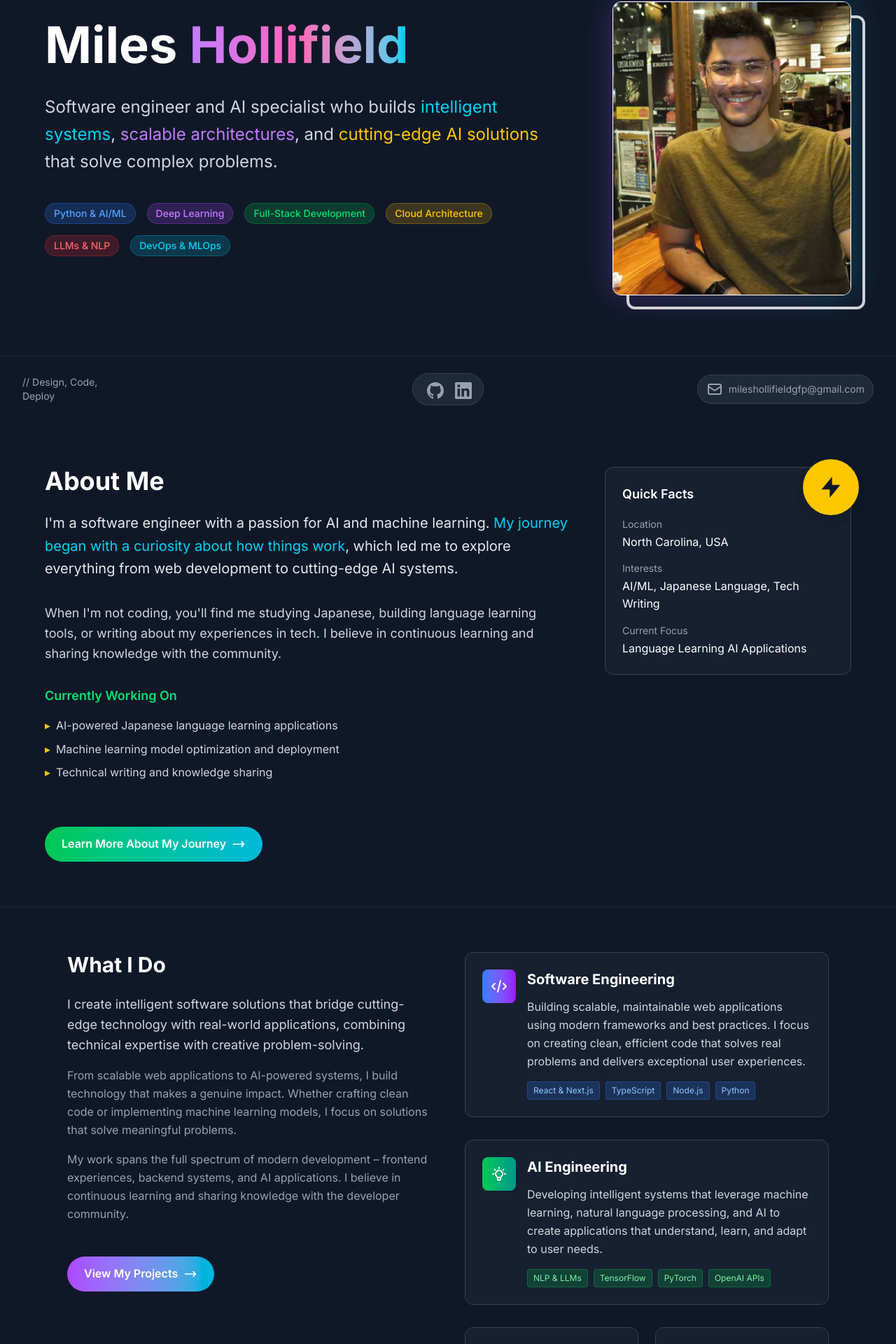
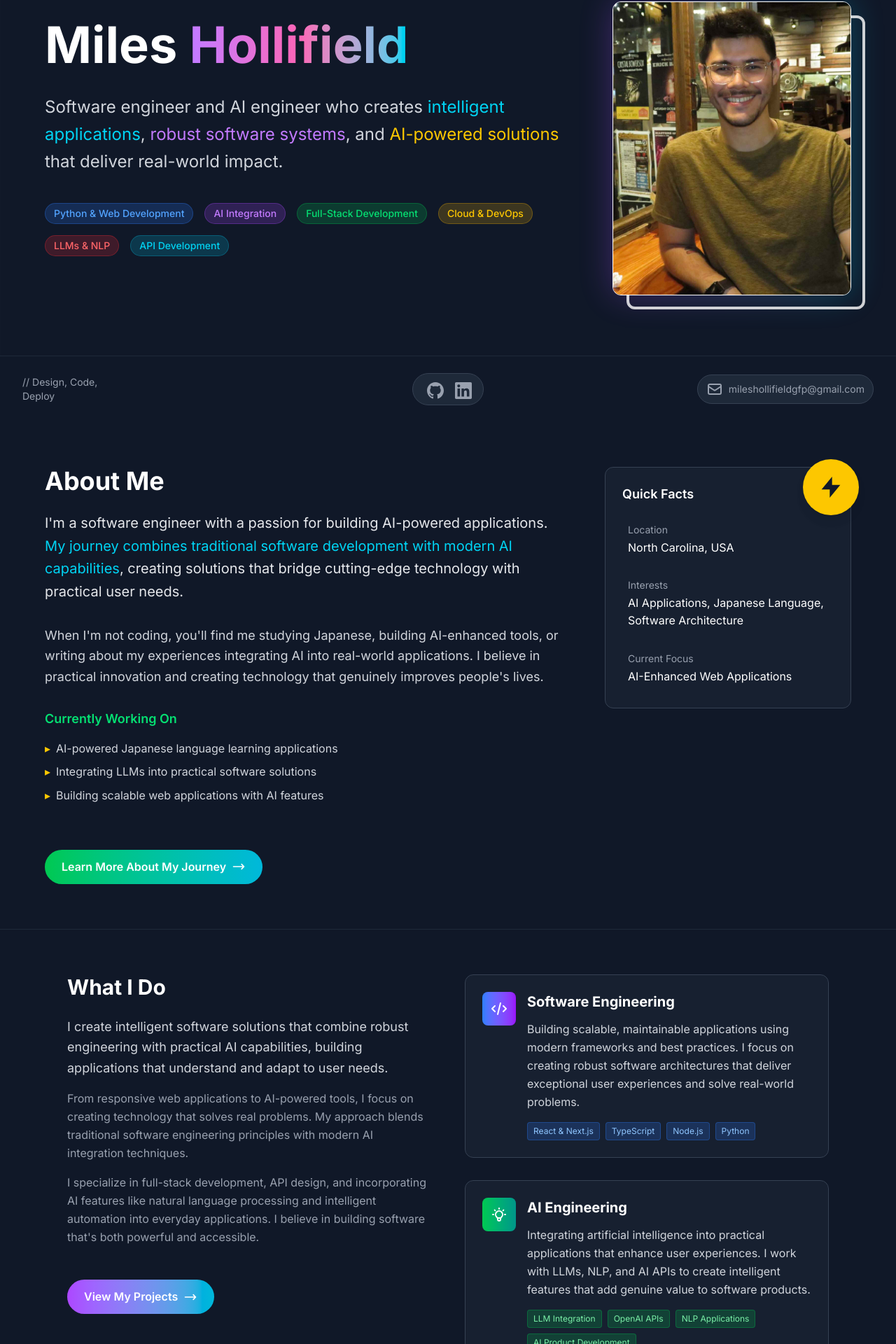
Before and after one commit to miles-hollifield/miles-portfolio-blog, a Next.js app: page / in a window 1280 px wide. Shown: the part 197-2117 px from the top of the page at 70% size. Built offline with nearby package versions, Linux system fonts and the light colour scheme.

Commit message:
Refactor homepage content and layout: Update descriptions, enhance skills tags, and improve visual elements for better user engagement and clarity.

```diff
--- a/src/app/page.tsx
+++ b/src/app/page.tsx
@@ -92,31 +92,31 @@ export default function HomePage() {
 
               {/* Description */}
               <p className="text-lg sm:text-xl md:text-2xl lg:text-2xl text-gray-300 mb-6 sm:mb-8 lg:mb-10 max-w-4xl leading-relaxed animate-fade-in-up animation-delay-400">
-                Software engineer and AI specialist who builds
-                <span className="text-cyan-400"> intelligent systems</span>,
-                <span className="text-purple-400"> scalable architectures</span>, and
-                <span className="text-yellow-400"> cutting-edge AI solutions</span> that solve complex problems.
+                Software engineer and AI engineer who creates
+                <span className="text-cyan-400"> intelligent applications</span>,
+                <span className="text-purple-400"> robust software systems</span>, and
+                <span className="text-yellow-400"> AI-powered solutions</span> that deliver real-world impact.
               </p>
 
               {/* Skills Tags */}
               <div className="flex flex-wrap gap-2 sm:gap-3 lg:gap-4 mb-6 sm:mb-8 lg:mb-10 animate-fade-in-up animation-delay-600">
                 <span className="px-2 sm:px-2 lg:px-3 py-1 sm:py-1 bg-blue-500/20 border border-blue-500/30 rounded-full text-blue-400 text-xs sm:text-xs lg:text-sm font-medium hover:bg-blue-500/30 hover:border-blue-400 hover:text-blue-300 hover:scale-105 hover:shadow-lg hover:shadow-blue-500/25 transition-all duration-300">
-                  Python & AI/ML
+                  Python & Web Development
                 </span>
                 <span className="px-2 sm:px-2 lg:px-3 py-1 sm:py-1 bg-purple-500/20 border border-purple-500/30 rounded-full text-purple-400 text-xs sm:text-xs lg:text-sm font-medium hover:bg-purple-500/30 hover:border-purple-400 hover:text-purple-300 hover:scale-105 hover:shadow-lg hover:shadow-purple-500/25 transition-all duration-300">
-                  Deep Learning
+                  AI Integration
                 </span>
                 <span className="px-2 sm:px-2 lg:px-3 py-1 sm:py-1 bg-green-500/20 border border-green-500/30 rounded-full text-green-400 text-xs sm:text-xs lg:text-sm font-medium hover:bg-green-500/30 hover:border-green-400 hover:text-green-300 hover:scale-105 hover:shadow-lg hover:shadow-green-500/25 transition-all duration-300">
                   Full-Stack Development
                 </span>
                 <span className="px-2 sm:px-2 lg:px-3 py-1 sm:py-1 bg-yellow-500/20 border border-yellow-500/30 rounded-full text-yellow-400 text-xs sm:text-xs lg:text-sm font-medium hover:bg-yellow-500/30 hover:border-yellow-400 hover:text-yellow-300 hover:scale-105 hover:shadow-lg hover:shadow-yellow-500/25 transition-all duration-300">
-                  Cloud Architecture
+                  Cloud & DevOps
                 </span>
                 <span className="px-2 sm:px-2 lg:px-3 py-1 sm:py-1 bg-red-500/20 border border-red-500/30 rounded-full text-red-400 text-xs sm:text-xs lg:text-sm font-medium hover:bg-red-500/30 hover:border-red-400 hover:text-red-300 hover:scale-105 hover:shadow-lg hover:shadow-red-500/25 transition-all duration-300">
                   LLMs & NLP
                 </span>
                 <span className="px-2 sm:px-2 lg:px-3 py-1 sm:py-1 bg-cyan-500/20 border border-cyan-500/30 rounded-full text-cyan-400 text-xs sm:text-xs lg:text-sm font-medium hover:bg-cyan-500/30 hover:border-cyan-400 hover:text-cyan-300 hover:scale-105 hover:shadow-lg hover:shadow-cyan-500/25 transition-all duration-300">
-                  DevOps & MLOps
+                  API Development
                 </span>
               </div>
 
@@ -239,17 +239,17 @@ export default function HomePage() {
                   About Me
                 </h2>
                 <p className="text-lg sm:text-xl text-gray-200 leading-relaxed">
-                  I&apos;m a software engineer with a passion for AI and machine learning.
-                  <span className="text-cyan-400"> My journey began with a curiosity about how things work</span>,
-                  which led me to explore everything from web development to cutting-edge AI systems.
+                  I&apos;m a software engineer with a passion for building AI-powered applications.
+                  <span className="text-cyan-400"> My journey combines traditional software development with modern AI capabilities</span>,
+                  creating solutions that bridge cutting-edge technology with practical user needs.
                 </p>
               </div>
 
               <div className="space-y-4 sm:space-y-6">
                 <p className="text-base sm:text-lg text-gray-300 leading-relaxed">
-                  When I&apos;m not coding, you&apos;ll find me studying Japanese, building language learning tools,
-                  or writing about my experiences in tech. I believe in continuous learning and sharing knowledge
-                  with the community.
+                  When I&apos;m not coding, you&apos;ll find me studying Japanese, building AI-enhanced tools,
+                  or writing about my experiences integrating AI into real-world applications. I believe in practical innovation
+                  and creating technology that genuinely improves people&apos;s lives.
                 </p>
               </div>
 
@@ -262,11 +262,11 @@ export default function HomePage() {
                   </li>
                   <li className="flex items-start">
                     <span className="text-yellow-400 mr-2">▸</span>
-                    Machine learning model optimization and deployment
+                    Integrating LLMs into practical software solutions
                   </li>
                   <li className="flex items-start">
                     <span className="text-yellow-400 mr-2">▸</span>
-                    Technical writing and knowledge sharing
+                    Building scalable web applications with AI features
                   </li>
                 </ul>
               </div>
@@ -288,26 +288,26 @@ export default function HomePage() {
             <div className={`space-y-6 sm:space-y-8 transition-all duration-1000 delay-200 ${
               aboutMeVisible ? 'animate-fade-in-up' : 'opacity-0 translate-y-8'
             }`}>
-              <div className="relative bg-gray-800/50 rounded-xl p-6 border border-gray-700">
-                <h3 className="text-lg font-semibold text-white mb-4">Quick Facts</h3>
+              <div className="relative bg-gray-800/50 rounded-xl p-6 border border-gray-700 hover:border-yellow-500/50 hover:bg-gray-800/70 transition-all duration-300 group hover:scale-105 hover:shadow-lg hover:shadow-yellow-500/25">
+                <h3 className="text-lg font-semibold text-white mb-4 group-hover:text-yellow-400 transition-colors">Quick Facts</h3>
                 <div className="space-y-3">
-                  <div>
+                  <div className="hover:bg-gray-700/30 rounded-lg p-2 transition-colors duration-200">
                     <span className="text-gray-400 text-sm">Location</span>
-                    <p className="text-white">North Carolina, USA</p>
+                    <p className="text-white group-hover:text-gray-100">North Carolina, USA</p>
                   </div>
-                  <div>
+                  <div className="hover:bg-gray-700/30 rounded-lg p-2 transition-colors duration-200">
                     <span className="text-gray-400 text-sm">Interests</span>
-                    <p className="text-white">AI/ML, Japanese Language, Tech Writing</p>
+                    <p className="text-white group-hover:text-gray-100">AI Applications, Japanese Language, Software Architecture</p>
                   </div>
-                  <div>
+                  <div className="hover:bg-gray-700/30 rounded-lg p-2 transition-colors duration-200">
                     <span className="text-gray-400 text-sm">Current Focus</span>
-                    <p className="text-white">Language Learning AI Applications</p>
+                    <p className="text-white group-hover:text-gray-100">AI-Enhanced Web Applications</p>
                   </div>
                 </div>
 
                 {/* Lightning bolt icon - positioned to hover over top right */}
-                <div className="absolute -top-3 -right-3 w-16 h-16 sm:w-20 sm:h-20 bg-yellow-400 rounded-full flex items-center justify-center shadow-lg z-10">
-                  <svg className="w-8 h-8 sm:w-10 sm:h-10 text-gray-900" fill="currentColor" viewBox="0 0 24 24">
+                <div className="absolute -top-3 -right-3 w-16 h-16 sm:w-20 sm:h-20 bg-yellow-400 rounded-full flex items-center justify-center shadow-lg z-10 group-hover:scale-110 group-hover:shadow-xl group-hover:shadow-yellow-500/50 transition-all duration-300">
+                  <svg className="w-8 h-8 sm:w-10 sm:h-10 text-gray-900 group-hover:scale-110 transition-transform duration-300" fill="currentColor" viewBox="0 0 24 24">
                     <path d="M13 10V3L4 14h7v7l9-11h-7z"/>
                   </svg>
                 </div>
@@ -331,18 +331,18 @@ export default function HomePage() {
                 <h2 className="text-3xl font-bold text-white">What I Do</h2>
                 <div className="space-y-4">
                   <p className="text-lg text-gray-300 leading-relaxed">
-                    I create intelligent software solutions that bridge cutting-edge technology with real-world applications,
-                    combining technical expertise with creative problem-solving.
+                    I create intelligent software solutions that combine robust engineering with practical AI capabilities,
+                    building applications that understand and adapt to user needs.
                   </p>
 
                   <p className="text-base text-gray-400 leading-relaxed">
-                    From scalable web applications to AI-powered systems, I build technology that makes a genuine impact.
-                    Whether crafting clean code or implementing machine learning models, I focus on solutions that solve meaningful problems.
+                    From responsive web applications to AI-powered tools, I focus on creating technology that solves real problems.
+                    My approach blends traditional software engineering principles with modern AI integration techniques.
                   </p>
 
                   <p className="text-base text-gray-400 leading-relaxed">
-                    My work spans the full spectrum of modern development – frontend experiences, backend systems, and AI applications.
-                    I believe in continuous learning and sharing knowledge with the developer community.
+                    I specialize in full-stack development, API design, and incorporating AI features like natural language processing
+                    and intelligent automation into everyday applications. I believe in building software that&apos;s both powerful and accessible.
                   </p>
                 </div>
 
@@ -377,8 +377,8 @@ export default function HomePage() {
                   <div className="flex-1">
                     <h3 className="text-xl font-bold text-white mb-3 group-hover:text-blue-400 transition-colors">Software Engineering</h3>
                     <p className="text-gray-300 mb-4 leading-relaxed">
-                      Building scalable, maintainable web applications using modern frameworks and best practices.
-                      I focus on creating clean, efficient code that solves real problems and delivers exceptional user experiences.
+                      Building scalable, maintainable applications using modern frameworks and best practices.
+                      I focus on creating robust software architectures that deliver exceptional user experiences and solve real-world problems.
                     </p>
                     <div className="flex flex-wrap gap-2">
                       <span className="px-2 py-1 bg-blue-500/20 border border-blue-500/30 rounded text-blue-300 text-xs">React & Next.js</span>
@@ -401,14 +401,14 @@ export default function HomePage() {
                   <div className="flex-1">
                     <h3 className="text-xl font-bold text-white mb-3 group-hover:text-green-400 transition-colors">AI Engineering</h3>
                     <p className="text-gray-300 mb-4 leading-relaxed">
-                      Developing intelligent systems that leverage machine learning, natural language processing, and AI to create
-                      applications that understand, learn, and adapt to user needs.
+                      Integrating artificial intelligence into practical applications that enhance user experiences.
+                      I work with LLMs, NLP, and AI APIs to create intelligent features that add genuine value to software products.
                     </p>
                     <div className="flex flex-wrap gap-2">
-                      <span className="px-2 py-1 bg-green-500/20 border border-green-500/30 rounded text-green-300 text-xs">NLP & LLMs</span>
-                      <span className="px-2 py-1 bg-green-500/20 border border-green-500/30 rounded text-green-300 text-xs">TensorFlow</span>
-                      <span className="px-2 py-1 bg-green-500/20 border border-green-500/30 rounded text-green-300 text-xs">PyTorch</span>
+                      <span className="px-2 py-1 bg-green-500/20 border border-green-500/30 rounded text-green-300 text-xs">LLM Integration</span>
                       <span className="px-2 py-1 bg-green-500/20 border border-green-500/30 rounded text-green-300 text-xs">OpenAI APIs</span>
+                      <span className="px-2 py-1 bg-green-500/20 border border-green-500/30 rounded text-green-300 text-xs">NLP Applications</span>
+                      <span className="px-2 py-1 bg-green-500/20 border border-green-500/30 rounded text-green-300 text-xs">AI Product Development</span>
                     </div>
                   </div>
                 </div>
@@ -473,13 +473,13 @@ export default function HomePage() {
             recentWorkVisible ? 'animate-fade-in-up' : 'opacity-0 translate-y-8'
           }`}>
             {/* Featured Project */}
-            <div className="bg-gray-800 rounded-xl shadow-lg overflow-hidden hover:shadow-xl transition-shadow duration-300 group border border-gray-700">
+            <div className="bg-gray-800 rounded-xl shadow-lg overflow-hidden hover:shadow-xl hover:shadow-blue-500/25 transition-all duration-300 group border border-gray-700 hover:border-blue-500/50 hover:scale-105">
               <div className="p-6">
                 <div className="flex items-center justify-between mb-4">
-                  <h3 className="text-xl font-bold text-white">Kakitori</h3>
-                  <span className="px-3 py-1 bg-blue-500/20 border border-blue-500/30 rounded-full text-blue-400 text-sm font-medium">AI-Powered</span>
+                  <h3 className="text-xl font-bold text-white group-hover:text-blue-400 transition-colors">Kakitori</h3>
+                  <span className="px-3 py-1 bg-blue-500/20 border border-blue-500/30 rounded-full text-blue-400 text-sm font-medium group-hover:bg-blue-500/30 group-hover:border-blue-400 group-hover:text-blue-300 transition-all duration-300">AI-Powered</span>
                 </div>
-                <p className="text-gray-300 mb-4">
+                <p className="text-gray-300 mb-4 group-hover:text-gray-200 transition-colors">
                   An AI-powered Japanese grammar practice app that generates personalized sentence drills for effective learning.
                 </p>
                 <Link href="/projects" className="flex items-center text-blue-400 group-hover:text-blue-300 transition-colors">
@@ -492,13 +492,13 @@ export default function HomePage() {
             </div>
 
             {/* Featured Blog Post */}
-            <div className="bg-gray-800 rounded-xl shadow-lg overflow-hidden hover:shadow-xl transition-shadow duration-300 group border border-gray-700">
+            <div className="bg-gray-800 rounded-xl shadow-lg overflow-hidden hover:shadow-xl hover:shadow-green-500/25 transition-all duration-300 group border border-gray-700 hover:border-green-500/50 hover:scale-105">
               <div className="p-6">
                 <div className="flex items-center justify-between mb-4">
-                  <h3 className="text-xl font-bold text-white">Latest Blog Post</h3>
-                  <span className="px-3 py-1 bg-green-500/20 border border-green-500/30 rounded-full text-green-400 text-sm font-medium">New</span>
+                  <h3 className="text-xl font-bold text-white group-hover:text-green-400 transition-colors">Latest Blog Post</h3>
+                  <span className="px-3 py-1 bg-green-500/20 border border-green-500/30 rounded-full text-green-400 text-sm font-medium group-hover:bg-green-500/30 group-hover:border-green-400 group-hover:text-green-300 transition-all duration-300">New</span>
                 </div>
-                <p className="text-gray-300 mb-4">
+                <p className="text-gray-300 mb-4 group-hover:text-gray-200 transition-colors">
                   My journey building AI-powered tools for Japanese language learning, including technical challenges and insights.
                 </p>
                 <Link href="/blog/building-kakitori" className="flex items-center text-green-400 group-hover:text-green-300 transition-colors">
```
Also changed, not shown: src/app/layout.tsx (+3 -4 lines).
